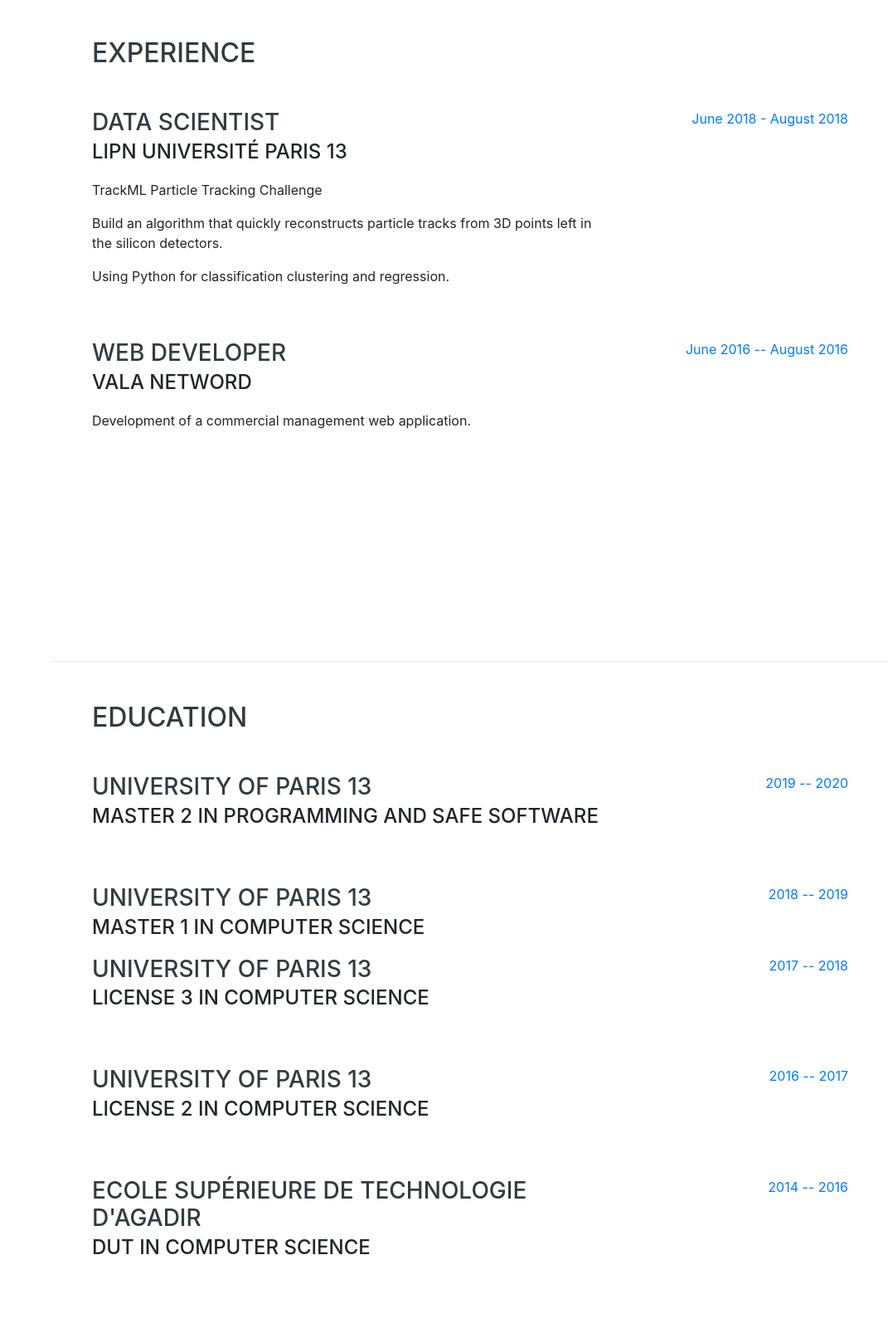
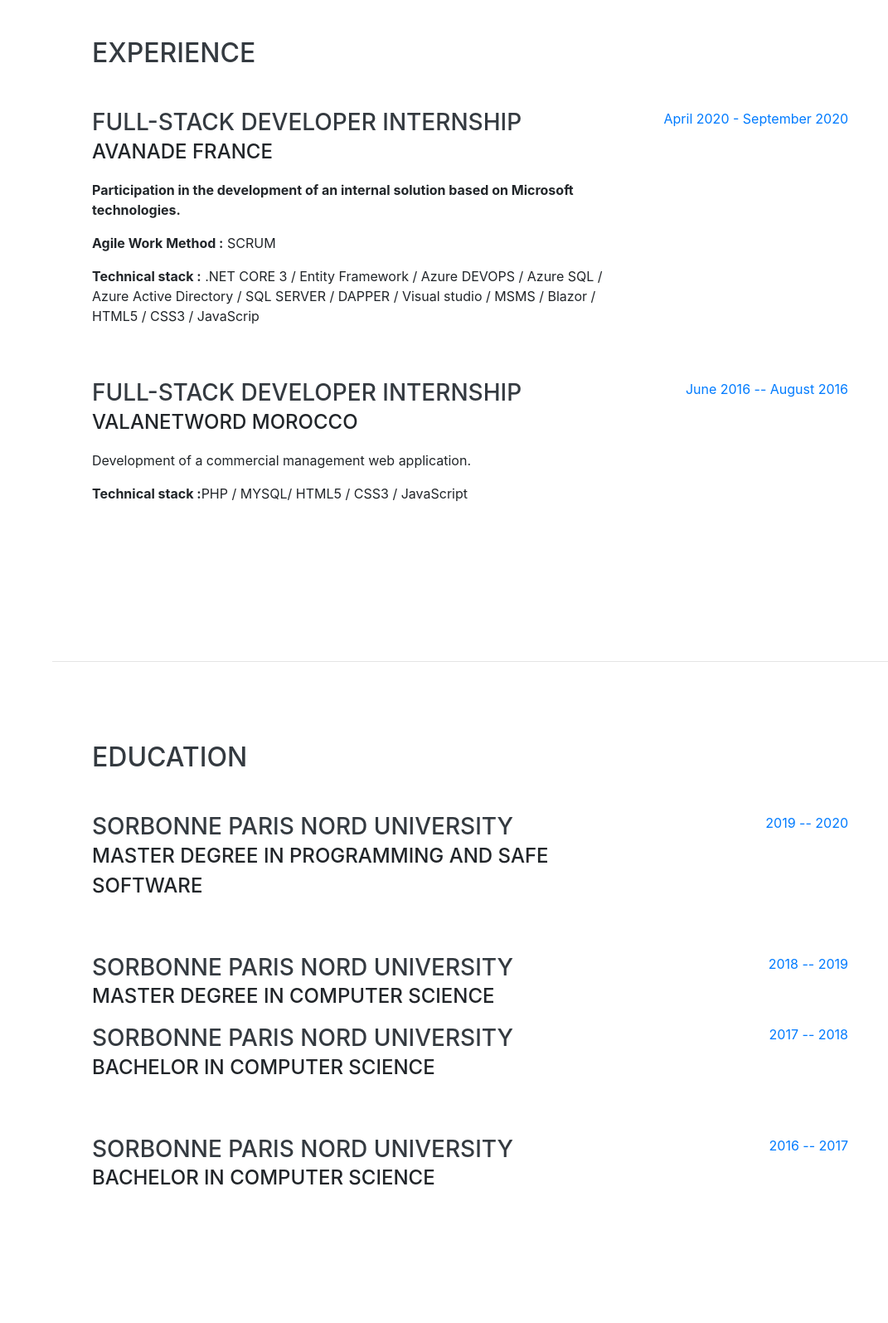
Before and after one commit to KrichAyyoub/KrichAyyoub.github.io, a website with bundled scripts: page index.html in a window 1280 px wide. Shown: the part 804-2399 px from the top of the page at 83% size, without its empty margins (209-1280 px from the left). Built offline with nearby package versions, Linux system fonts and the light colour scheme; a web font is replaced by a local one.

Commit message:
2020 update

```diff
--- a/index.html
+++ b/index.html
@@ -8,7 +8,7 @@
   <meta name="description" content="">
   <meta name="author" content="">
 
-  <title>Resume - Start Bootstrap Theme</title>
+  <title>Krich's Resume</title>
 
   <!-- Bootstrap core CSS -->
   <link href="vendor/bootstrap/css/bootstrap.min.css" rel="stylesheet">
@@ -66,12 +66,12 @@
         <h1 class="mb-0">Krich
           <span class="text-primary">Ayyoub</span>
         </h1>
-        <div class="subheading mb-5">22 RUe Saint Clement, 93200, Saint-Denis, France
+        <div class="subheading mb-5">20 rue Gate Vigne, 78200, Mantes-la-jolie, France
           <a href="mailto:name@email.com">ayyoub.krich@gmail.com</a>
         </div>
         <p class="lead mb-5">My strong skills include professional attributes. I believe in directing my individual accomplishment towards organizational objectives.
 
-          I am actively seeking for an opportunity that would help me delve into logic, data science and insights of machine learning which would better align me towards my goal and enhance my technical know-how.</p>
+          I am actively seeking for an opportunity that would help me delve into software engineering which would better align me towards my goal and enhance my technical know-how.</p>
         <div class="social-icons">
           <a href="https://www.linkedin.com/in/ayyoubkrich/">
             <i class="fab fa-linkedin-in"></i>
@@ -94,32 +94,46 @@
 
         <div class="resume-item d-flex flex-column flex-md-row justify-content-between mb-5">
           <div class="resume-content">
+            <h3 class="mb-0">Full-Stack Developer Internship</h3>
+            <div class="subheading mb-3">Avanade France</div>
+            <p><b>Participation in the development of an internal solution based on
+              Microsoft technologies.</b></p>
+            <p><b>Agile Work Method :</b>  SCRUM</p>
+            <p><b>Technical stack :</b> .NET CORE 3 / Entity Framework / Azure DEVOPS /
+              Azure SQL / Azure Active Directory / SQL SERVER / DAPPER / Visual
+              studio / MSMS / Blazor / HTML5 / CSS3 / JavaScrip</p>
+          </div>
+          <div class="resume-date text-md-right">
+            <span class="text-primary">April 2020 - September 2020</span>
+          </div>
+        </div>
+        <!--
+        <div class="resume-item d-flex flex-column flex-md-row justify-content-between mb-5">
+
+          <div class="resume-content">
             <h3 class="mb-0">Data Scientist</h3>
-            <div class="subheading mb-3">LIPN Université Paris 13</div>
+            <div class="subheading mb-3">Université Sorbonne Paris Nord</div>
             <p>TrackML Particle Tracking Challenge</p>
             <p>Build an algorithm that quickly reconstructs particle tracks from 3D points left in the silicon detectors.</p>
             <p>Using Python for classification clustering and regression.</p>
-
-
 
           </div>
           <div class="resume-date text-md-right">
             <span class="text-primary">June 2018 - August 2018</span>
           </div>
         </div>
-
+-->
         <div class="resume-item d-flex flex-column flex-md-row justify-content-between mb-5">
           <div class="resume-content">
-            <h3 class="mb-0">Web Developer</h3>
-            <div class="subheading mb-3">VALA NETWORD</div>
+            <h3 class="mb-0">Full-Stack Developer Internship</h3>
+            <div class="subheading mb-3">VALANETWORD Morocco</div>
             <p>Development of a commercial management web application.</p>
+            <p><b>Technical stack :</b>PHP / MYSQL/ HTML5 / CSS3 / JavaScript</p>
           </div>
           <div class="resume-date text-md-right">
             <span class="text-primary">June 2016 -- August 2016</span>
           </div>
         </div>
-
-
 
       </div>
 
@@ -133,8 +147,8 @@
 
         <div class="resume-item d-flex flex-column flex-md-row justify-content-between mb-5">
           <div class="resume-content">
-            <h3 class="mb-0">University of PARIS 13</h3>
-            <div class="subheading mb-3">Master 2 in programming and safe software</div>
+            <h3 class="mb-0">Sorbonne Paris Nord University</h3>
+            <div class="subheading mb-3">Master degree in programming and safe software</div>
             <div></div>
             <p></p>
           </div>
@@ -147,8 +161,8 @@
 
         <div class="resume-item d-flex flex-column flex-md-row justify-content-between">
           <div class="resume-content">
-            <h3 class="mb-0">University of PARIS 13</h3>
-            <div class="subheading mb-3">Master 1 in Computer Science</div>
+            <h3 class="mb-0">Sorbonne Paris Nord University</h3>
+            <div class="subheading mb-3">Master degree in Computer Science</div>
             <p></p>
           </div>
           <div class="resume-date text-md-right">
@@ -158,8 +172,8 @@
 
         <div class="resume-item d-flex flex-column flex-md-row justify-content-between mb-5">
           <div class="resume-content">
-            <h3 class="mb-0">University of PARIS 13</h3>
-            <div class="subheading mb-3">License 3 in Computer Science</div>
+            <h3 class="mb-0">Sorbonne Paris Nord University</h3>
+            <div class="subheading mb-3">bachelor in Computer Science</div>
             <div></div>
             <p></p>
           </div>
@@ -171,26 +185,13 @@
 
         <div class="resume-item d-flex flex-column flex-md-row justify-content-between mb-5">
           <div class="resume-content">
-            <h3 class="mb-0">University of PARIS 13</h3>
-            <div class="subheading mb-3">License 2 in Computer Science</div>
+            <h3 class="mb-0">Sorbonne Paris Nord University</h3>
+            <div class="subheading mb-3">bachelor in Computer Science</div>
             <div></div>
             <p></p>
           </div>
           <div class="resume-date text-md-right">
             <span class="text-primary">2016 -- 2017</span>
-          </div>
-        </div>
-
-
-        <div class="resume-item d-flex flex-column flex-md-row justify-content-between mb-5">
-          <div class="resume-content">
-            <h3 class="mb-0">Ecole Supérieure de Technologie d'Agadir</h3>
-            <div class="subheading mb-3">DUT in Computer Science</div>
-            <div></div>
-            <p></p>
-          </div>
-          <div class="resume-date text-md-right">
-            <span class="text-primary">2014 -- 2016</span>
           </div>
         </div>
 
@@ -207,6 +208,7 @@
 
         <div class="subheading mb-3">Programming Languages &amp; Tools</div>
         <ul class="list-inline dev-icons">
+
           <li class="list-inline-item">
           <a href="https://www.python.org/">  <i class="fab fa-python"></i> </a>
           </li>
@@ -266,7 +268,7 @@
     <section class="resume-section p-3 p-lg-5 d-flex align-items-center" id="interests">
       <div class="w-100">
         <h2 class="mb-5">Interests</h2>
-        <p>Currently studying Master 2 computer science, speciality Programming and safe software. I am actively looking for an internship of 6 months from April 2020 in programming and / or data science.</p>
+        <p>Graduated with a master degree in programming and safe software. I am actively looking for a full-time job in software engineering.</p>
       </div>
     </section>
 
@@ -278,19 +280,14 @@
         <ul class="fa-ul mb-0">
           <li>
             <i class="fa-li fa fa-trophy text-warning"></i>
-            <a href ="https://github.com/KrichAyyoub/Generation-of-a-random-music" >Deep learning in Python: Generation of a random music</a></li>
+            <a href ="https://gitlab.com/KrichAyyoub/krich-s-blog" >Development of a blog web application with NodeJS (3 month)</a></li>
           <li>
             <i class="fa-li fa fa-trophy text-warning"></i>
-          <a href = "https://github.com/adlaneKadri/mailingList_site">JAVA: Implementation of a mailing list site</a></li>
+          <a href = "https://gitlab.com/KrichAyyoub/localhostfrontvuejsftvuetify">Development of a web application with NodeJS and VueJS (2 months)</a></li>
           <li>
             <i class="fa-li fa fa-trophy text-warning"></i>
-            Machine learning in Matlab: Non-negative matrix factorization for the classification of musical instruments</li>
-          <li>
-            <i class="fa-li fa fa-trophy text-warning"></i>
-            Database : Olympic Games Management</li>
-          <li>
-            <i class="fa-li fa fa-trophy text-warning"></i>
-            Web programming: Creation of a search game of a monument on the world map</li>
+            <a href="https://gitlab.com/KrichAyyoub/swagger-generated-akka-http-akka-actors-api">Scala : Creation of a blog web API (2 month)
+Akka-http/Akka-actors/Swagger</a></li>
 
 
         </ul>
```
